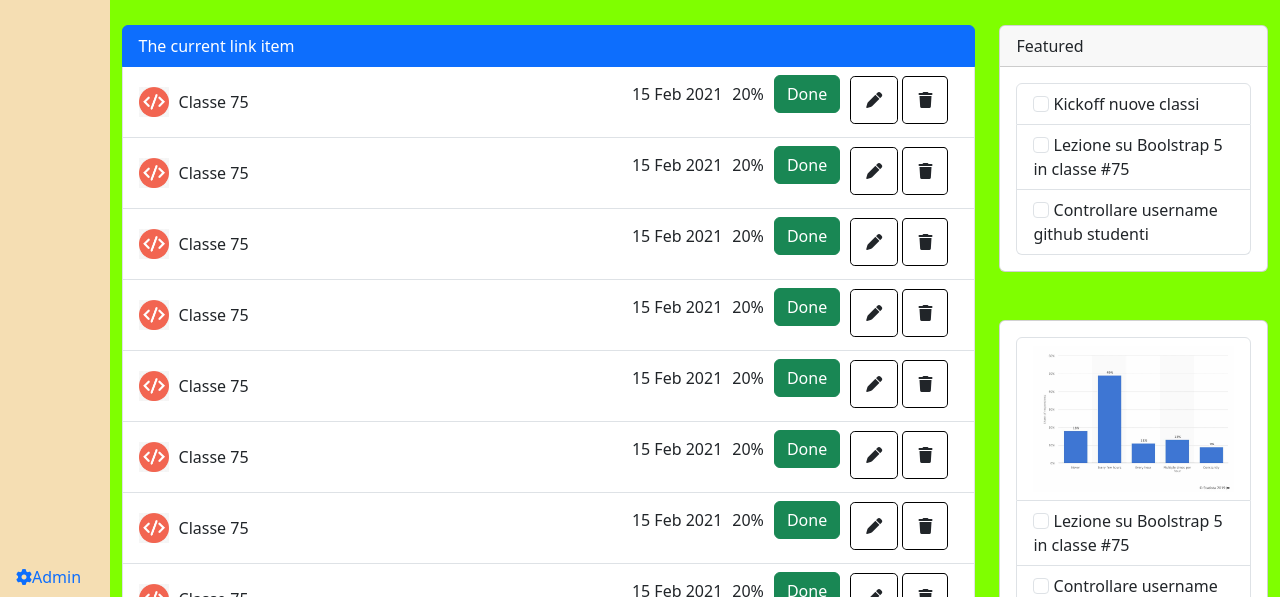
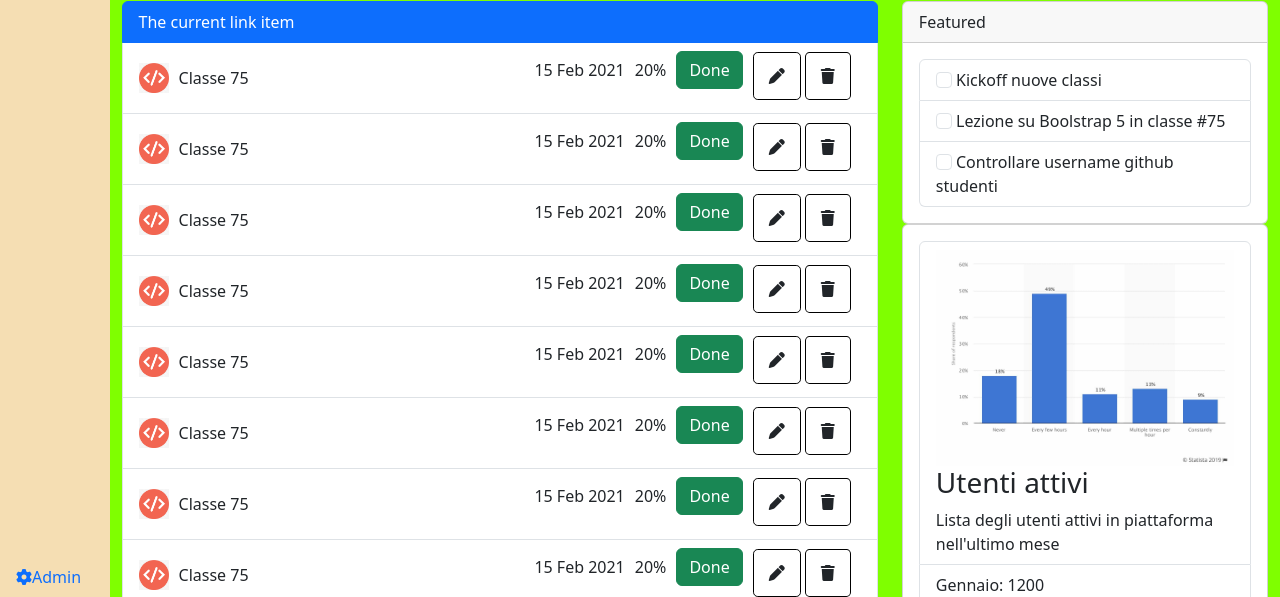
Before and after one commit to Mentabomber/html-css-bootstrap-dashboard, a plain HTML site: page index.html in a window 1280 px wide. Shown: the part 203-800 px from the top of the page. Drawn offline with nearby package versions, Linux system fonts and the light colour scheme.

Commit message:
prove altezze main

```diff
--- a/css/style.css
+++ b/css/style.css
@@ -78,10 +78,12 @@ ul li{
     }
     #main-navbar-aside{
         width: 50px;
+
     }
 
     #sections-container{
     width: calc(100% - 50px);
+
 }
 
 }
--- a/index.html
+++ b/index.html
@@ -118,7 +118,7 @@
                     </div>
                 </nav>
 
-                <section class="col-9 pt-5">
+                <section class="col-12 col-lg-8 pt-4 pt-md-4">
                     <!-- BOOTSTRAP LIST GROUP ho cambiato le anchor con dei div -->
                     <div class="list-group">
                         <div class="list-group-item list-group-item-action active" aria-current="true">
@@ -343,7 +343,7 @@
                         </div>
                     </div>
                 </section>
-                <section class="col-3 pt-5">
+                <section class="col-12 col-lg-4 pt-4 pt-md-4">
                     <div class="card">
                         <div class="card-header">
                           Featured
@@ -362,17 +362,25 @@
                             </div>
                         </div>
                     </div>
-                    <div class="card my-5">
+                    <div class="card my-">
                         <div class="card-body">
                             <div class="list-group">
                                 <div class="list-group-item list-group-item-action form check">
                                     <img class="img-fluid" src="img/stats.jpeg" alt="immagine-statistiche">
+                                    <h3>Utenti attivi</h3>
+                                    <span>Lista degli utenti attivi in piattaforma nell'ultimo mese</span>
                                 </div>
                                 <div class="list-group-item list-group-item-action form check">
-                                    <input class="form-check-input" type="checkbox" value="" id="flexCheckDefault"> Lezione su Boolstrap 5 in classe #75
+                                    <span>Gennaio: 1200</span>
                                 </div>
                                 <div class="list-group-item list-group-item-action form check">
-                                    <input class="form-check-input" type="checkbox" value="" id="flexCheckDefault"> Controllare username github studenti
+                                    <span>Febbraio: 800</span>
+                                </div>
+                                <div class="list-group-item list-group-item-action form check">
+                                    <span>Marzo: 1500</span>
+                                </div>
+                                <div class="list-group-item list-group-item-action form check">
+                                    <a href="#">Visualizza report approfondito</a>
                                 </div>
                             </div>
                         </div>
```
